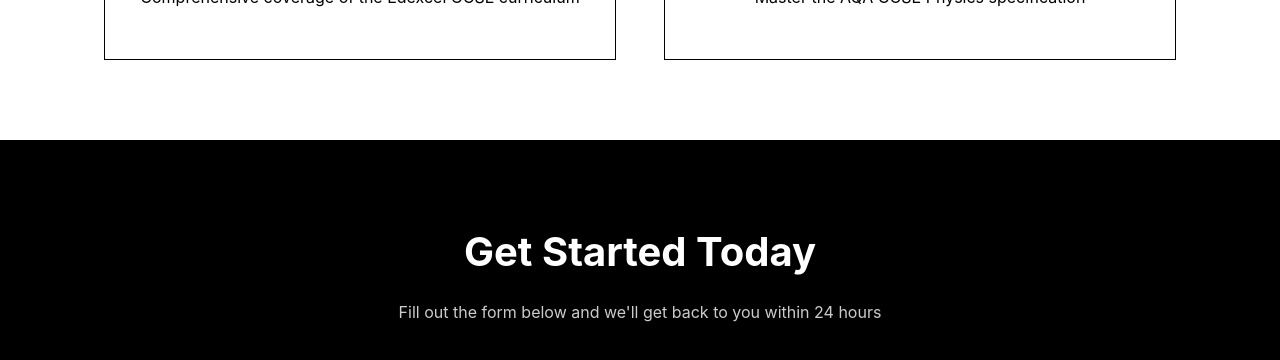
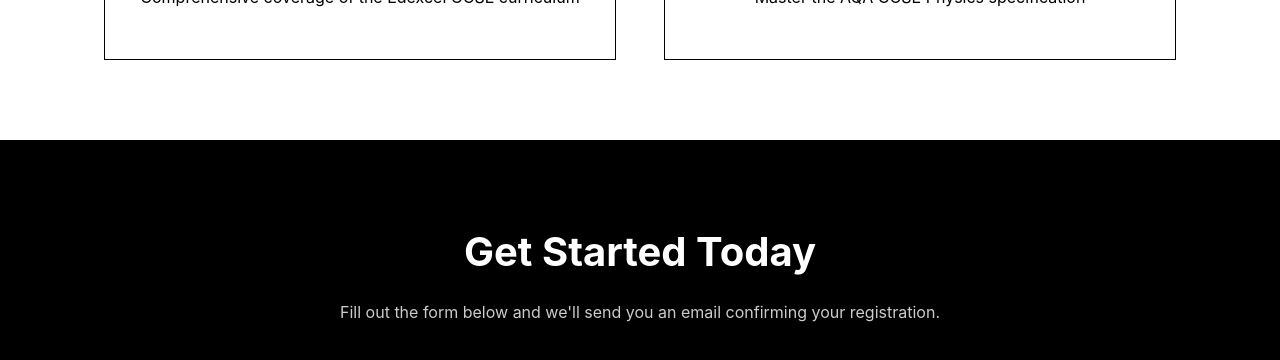
Before and after one commit to nirbhaysax/test, a plain HTML site: page index.html in a window 1280 px wide. Shown: the part 657-1017 px from the top of the page. Drawn offline with Linux system fonts and the light colour scheme; grey boxes are pictures that could not be loaded.

Commit message:
Update index.html

```diff
--- a/index.html
+++ b/index.html
@@ -290,7 +290,7 @@
     <section class="signup-section" id="signup">
         <div class="signup-container">
             <h2>Get Started Today</h2>
-            <p>Fill out the form below and we'll get back to you within 24 hours</p>
+            <p>Fill out the form below and we'll send you an email confirming your registration.</p>
 
             <iframe
               src="https://docs.google.com/forms/d/e/1FAIpQLSeiTvlkW4Ex7N5d2OVm0FWJao8KEGiqSYHNrRMt02j9A_-09Q/viewform?embedded=true"
```
